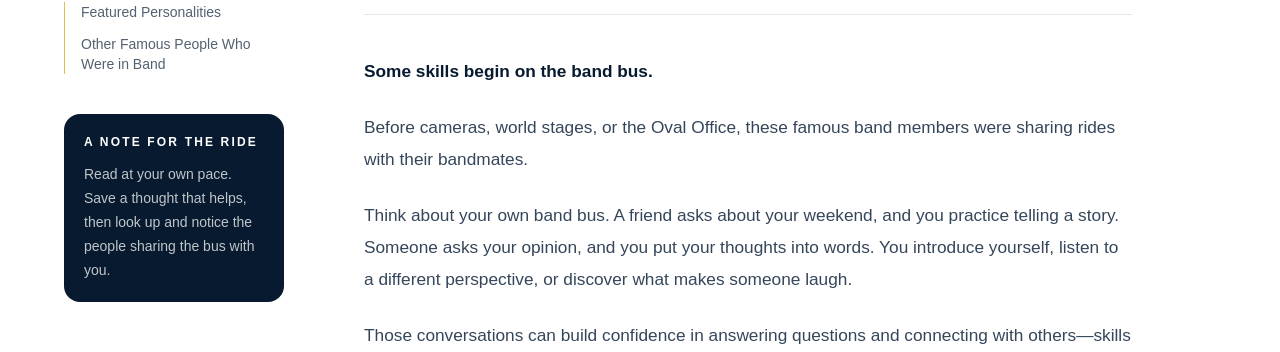
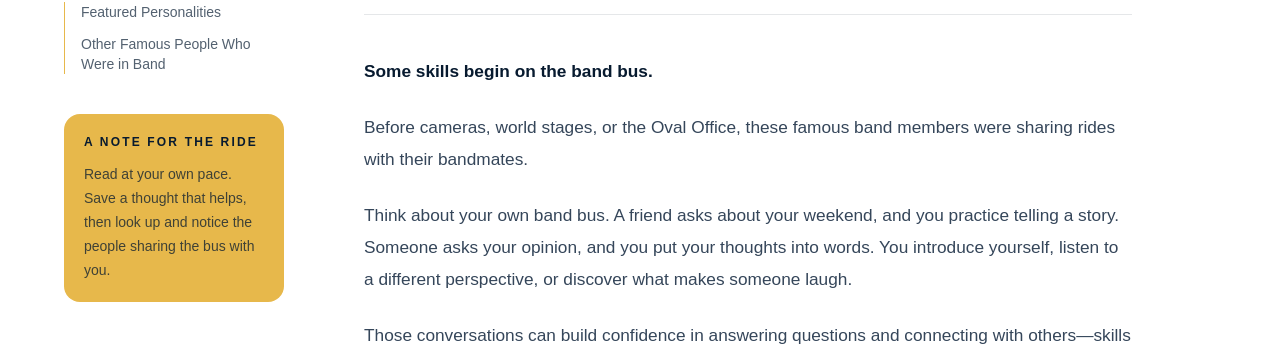
Before and after one commit to Accoladi/On-The-Bus-To-Contest, a Next.js app: page /read/celebrities-marching-band in a window 1280 px wide. Shown: the part 904-1256 px from the top of the page. Built offline with nearby package versions, Linux system fonts and the light colour scheme.

Commit message:
made the title into new line and few changes

```diff
--- a/app/read/[slug]/page.tsx
+++ b/app/read/[slug]/page.tsx
@@ -61,7 +61,7 @@ export default async function ArticlePage({ params }: { params: Promise<{ slug:
                 <span className={`rounded-full px-3 py-1 text-[10px] font-bold uppercase tracking-[0.12em] ${categoryStyles[article.category] || "bg-[var(--purple)]"}`}>{article.category}</span>
                 <span className="text-xs font-semibold uppercase tracking-[0.16em] text-white/70">{article.readingTime}</span>
               </div>
-              <h1 className="max-w-4xl text-[clamp(2.35rem,4.5vw,4.75rem)] leading-[0.98]">{article.title}</h1>
+              <h1 className="max-w-4xl text-[clamp(2.35rem,4.5vw,4.75rem)] leading-[0.98]">{slug === "celebrities-marching-band" ? <>Celebrities Who Once Rode<br />A Marching Band Bus</> : article.title}</h1>
             </div>
           </div>
         </div>
@@ -81,9 +81,9 @@ export default async function ArticlePage({ params }: { params: Promise<{ slug:
             <nav className="mt-5 border-l border-[var(--gold)] pl-4">
               {headings.map((heading) => <a key={heading.text} href={`#${heading.text.toLowerCase().replace(/[^a-z0-9]+/g, "-")}`} className="mb-3 block text-sm leading-5 text-[var(--slate)] transition hover:text-[var(--purple)]">{heading.text}</a>)}
             </nav>
-            <div className="mt-10 rounded-2xl bg-[var(--navy)] p-5 text-white">
-              <p className="text-xs font-bold uppercase tracking-[0.18em] text-[var(--soft-champagne)]">A note for the ride</p>
-              <p className="mt-3 text-sm leading-6 text-white/75">Read at your own pace. Save a thought that helps, then look up and notice the people sharing the bus with you.</p>
+            <div className="mt-10 rounded-2xl bg-[var(--gold)] p-5 text-[var(--navy)]">
+              <p className="text-xs font-bold uppercase tracking-[0.18em] text-[var(--navy)]">A note for the ride</p>
+              <p className="mt-3 text-sm leading-6 text-[var(--navy)]/75">Read at your own pace. Save a thought that helps, then look up and notice the people sharing the bus with you.</p>
             </div>
           </aside>
 
--- a/components/articles/CelebritiesArticle.tsx
+++ b/components/articles/CelebritiesArticle.tsx
@@ -34,7 +34,7 @@ const instruments = [
 export function CelebritiesArticle() {
   return <div className="mt-8">
     <div className="grid gap-5 sm:grid-cols-2">
-      {people.map(([name, played, school, knownFor, image, alt]) => <article key={name} className="overflow-hidden rounded-2xl border border-[var(--navy)]/10 bg-[#fffdfa] shadow-sm"><div className="relative aspect-square bg-[#e9eef4]"><Image src={`/content/images/articles/article-content-pics/celebrities/${image}.png`} alt={alt} fill sizes="(max-width: 640px) 100vw, 50vw" className="object-contain" /></div><div className="p-5"><h3 className="font-[family-name:var(--font-display)] text-2xl leading-tight">{name}</h3><dl className="mt-4 space-y-2 text-sm leading-5 text-[var(--slate)]"><div><dt className="font-bold text-[var(--navy)]">Played</dt><dd>{played}</dd></div><div><dt className="font-bold text-[var(--navy)]">High school</dt><dd>{school}</dd></div><div><dt className="font-bold text-[var(--navy)]">Known for</dt><dd>{knownFor}</dd></div></dl></div></article>)}
+      {people.map(([name, played, school, knownFor, image, alt]) => <article key={name} className="overflow-hidden rounded-2xl border border-white/10 bg-[var(--navy)] text-white shadow-sm"><div className="relative aspect-[4/3] overflow-hidden rounded-t-2xl bg-[var(--navy)]"><Image src={`/content/images/articles/article-content-pics/celebrities/${image}.png`} alt={alt} fill sizes="(max-width: 640px) 100vw, 50vw" className="object-cover" /></div><div className="p-5"><h3 className="font-[family-name:var(--font-display)] text-2xl leading-tight">{name}</h3><dl className="mt-4 space-y-2 text-sm leading-5 text-white/75"><div><dt className="font-bold text-white">Played</dt><dd>{played}</dd></div><div><dt className="font-bold text-white">High school</dt><dd>{school}</dd></div><div><dt className="font-bold text-white">Known for</dt><dd>{knownFor}</dd></div></dl></div></article>)}
     </div>
     <h3 className="mb-5 mt-14 font-[family-name:var(--font-display)] text-3xl leading-tight">Other Famous People Who Were in Band</h3>
     <div className="grid gap-4 sm:grid-cols-2">{instruments.map(([instrument, names]) => <section key={instrument} className="rounded-xl border border-[var(--navy)]/10 bg-[#f7f3ea] p-5"><h4 className="font-[family-name:var(--font-display)] text-xl">{instrument}</h4><p className="mt-2 text-sm leading-6 text-[var(--slate)]">{names}</p></section>)}</div>
```
